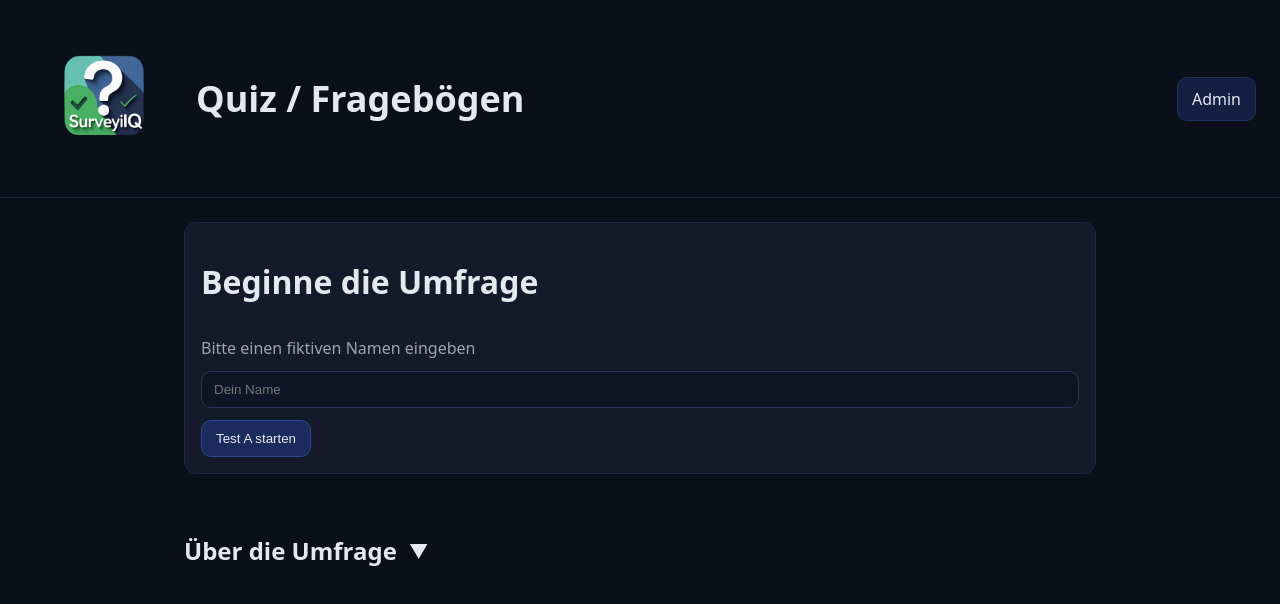
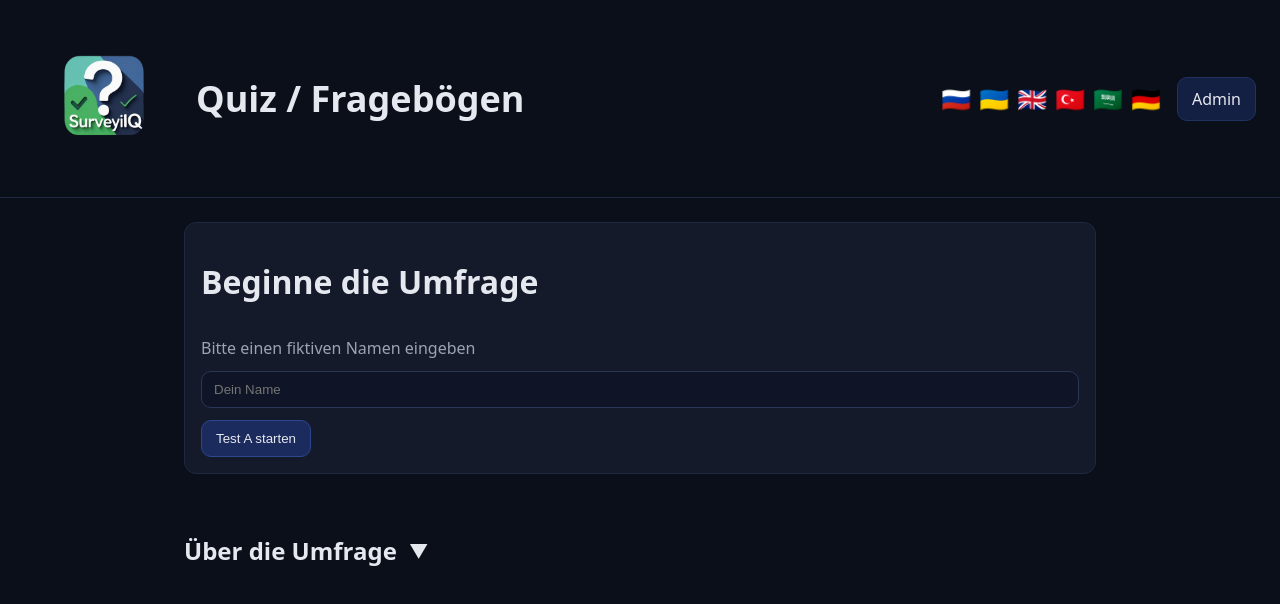
Before and after one commit to SnickersDE/FrageboegenAPI, a Next.js app: page / in a window 1280 px wide. Shown: the top 604 px of the page. Built offline with nearby package versions, Linux system fonts and the light colour scheme.

Commit message:
Navigation mit Sprach-Flaggen im Header hinzufügen

```diff
--- a/src/app/globals.css
+++ b/src/app/globals.css
@@ -79,6 +79,15 @@ a {
   padding: 16px 24px;
   border-bottom: 1px solid #1f283f;
 }
+.lang-nav {
+  display: flex;
+  align-items: center;
+  gap: 8px;
+}
+.flag {
+  font-size: 24px;
+  line-height: 1;
+}
 .title {
   font-weight: 700;
   font-size: 18px;
@@ -124,6 +133,9 @@ a {
   .app-title {
     font-size: 20px; /* Smaller title on mobile */
   }
+  .lang-nav {
+    margin-top: 4px;
+  }
 
   /* Stack options vertically on mobile */
   .options-container {
--- a/src/app/layout.js
+++ b/src/app/layout.js
@@ -17,7 +17,17 @@ export default function RootLayout({ children }) {
             </Link>
             <div className="title app-title">Quiz / Fragebögen</div>
           </div>
-          <AdminLink />
+          <div className="row" style={{ alignItems: "center", gap: 16 }}>
+            <nav className="lang-nav">
+              <span className="flag">🇷🇺</span>
+              <span className="flag">🇺🇦</span>
+              <span className="flag">🇬🇧</span>
+              <span className="flag">🇹🇷</span>
+              <span className="flag">🇸🇦</span>
+              <span className="flag">🇩🇪</span>
+            </nav>
+            <AdminLink />
+          </div>
         </header>
         <main className="container">{children}</main>
       </body>
```
